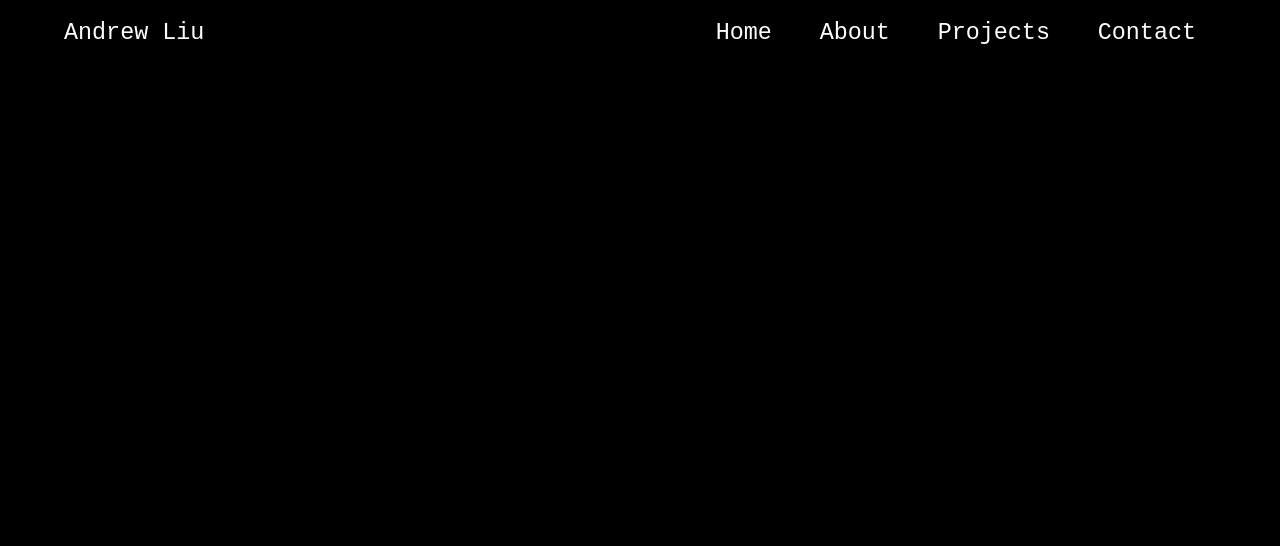
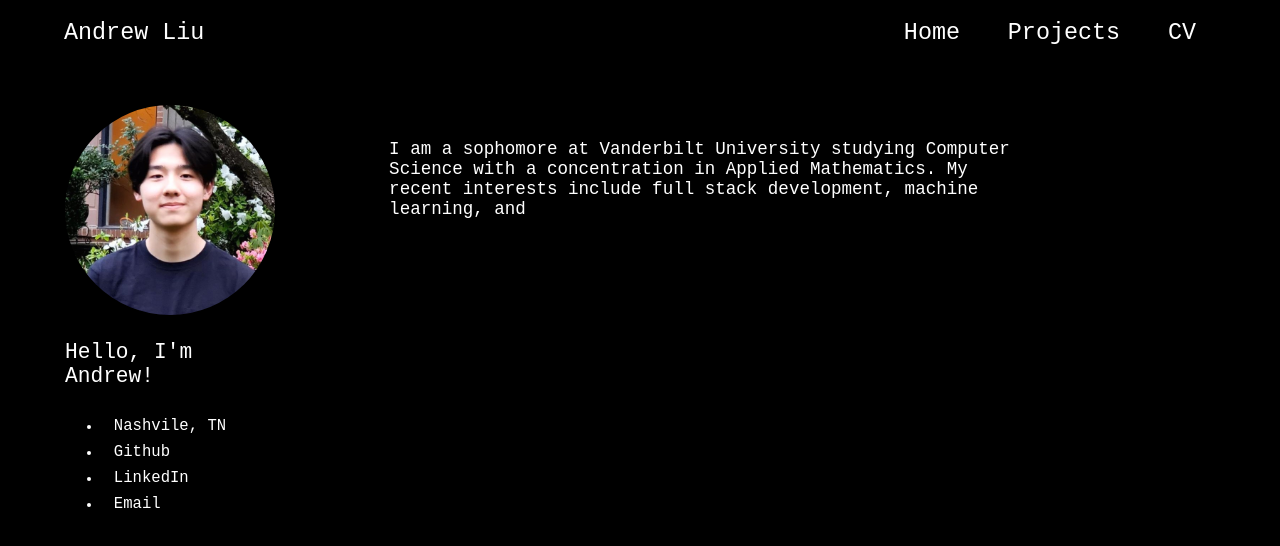
Before and after one commit to andrewliu04/web-portfolio, a plain HTML site: page index.html in a window 1280 px wide. Drawn offline with Linux system fonts and the light colour scheme; a web font is replaced by a local one.

Commit message:
Create sidebar + about section

```diff
--- a/index.html
+++ b/index.html
@@ -14,11 +14,32 @@
         <button id="name">Andrew Liu</button>
         <ul>
           <li><a href="#">Home</a></li>
-          <li><a href="#">About</a></li>
           <li><a href="#">Projects</a></li>
-          <li><a href="#">Contact</a></li>
+          <li><a href="#">CV</a></li>
         </ul>
       </nav>
     </div>
+
+    <div class="body-wrap">
+      <div class="sidebar">
+        <div id="headshot"> <img src="/images/head-photo.jpg" alt="Image of Andrew Liu"></div>
+        <div id="bio"> Hello, I'm Andrew!</div>
+        <div id="contact-wrap">
+          <ul>
+            <li><a href="#">Nashvile, TN</a></li>
+            <li><a href="#">Github</a></li>
+            <li><a href="#">LinkedIn</a></li>
+            <li><a href="#">Email</a></li>
+          </ul>
+        </div>
+      </div>
+
+      <div class="about">
+        I am a sophomore at Vanderbilt University studying Computer Science
+        with a concentration in Applied Mathematics. My recent interests include full stack
+        development, machine learning, and
+      </div>
+    </div>
+
 </body>
 </html>
--- a/style.css
+++ b/style.css
@@ -2,6 +2,7 @@
   margin: 0;
   padding: 0;
   font-family: monospace;
+  color: white;
   background: black;
 }
 
@@ -22,7 +23,6 @@ nav ul li {
 }
 
 nav ul li a {
-    color:white;
   text-decoration: none;
   font-size: 1.8rem;
 }
@@ -37,3 +37,51 @@ nav button {
   background: none;
   font-size: 1.8rem;
 }
+
+.body-wrap{
+  margin: 3% 5% 5%;
+}
+
+
+.sidebar {
+  display: inline-flex;
+  flex-direction: column;
+  justify-content: flex-start;
+  align-items: center;
+  width: 210px;
+  row-gap: 1.6rem;
+  margin: 1px;
+}
+
+#headshot img{
+  width: 210px;
+  height: auto;
+  border-radius: 50%;
+}
+
+#bio {
+  font-size: 1.63rem;
+}
+
+#contact-wrap ul li {
+  margin: 8px;
+}
+
+#contact-wrap ul li a{
+  text-decoration: none;
+  font-size: 1.2rem;
+  margin: 1rem;
+}
+
+#contact-wrap ul li a:hover{
+  opacity: 0.5;
+  transition: 0.75s;
+}
+
+.about {
+  font-size: 1.35rem;
+  padding: 2em 6em 0;
+  display: inline-block;
+  vertical-align: top;
+  width: 55%;
+}
```
Also changed, not shown: images/head-photo.jpg (added). Lines whose indentation alone changed are shown as unchanged.
